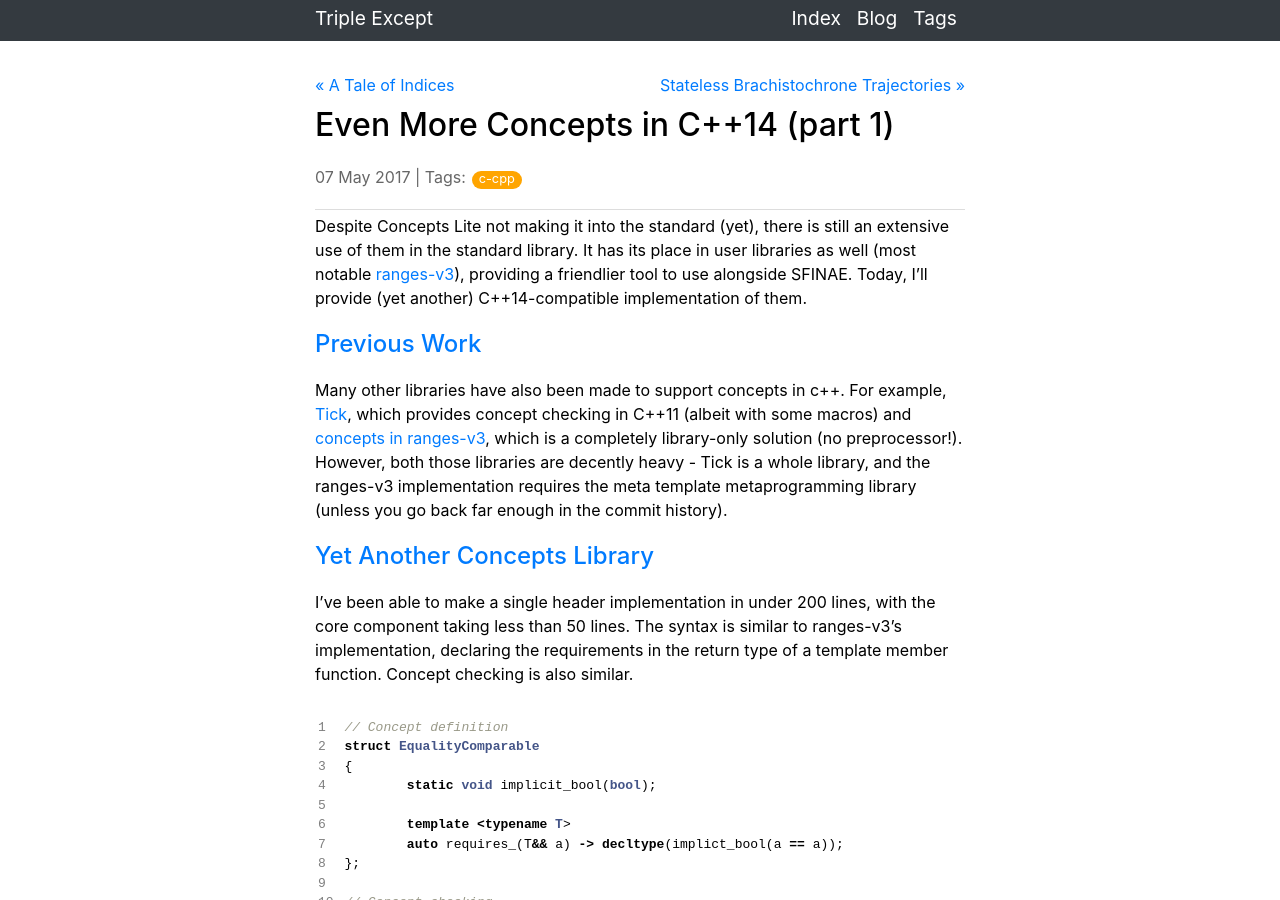
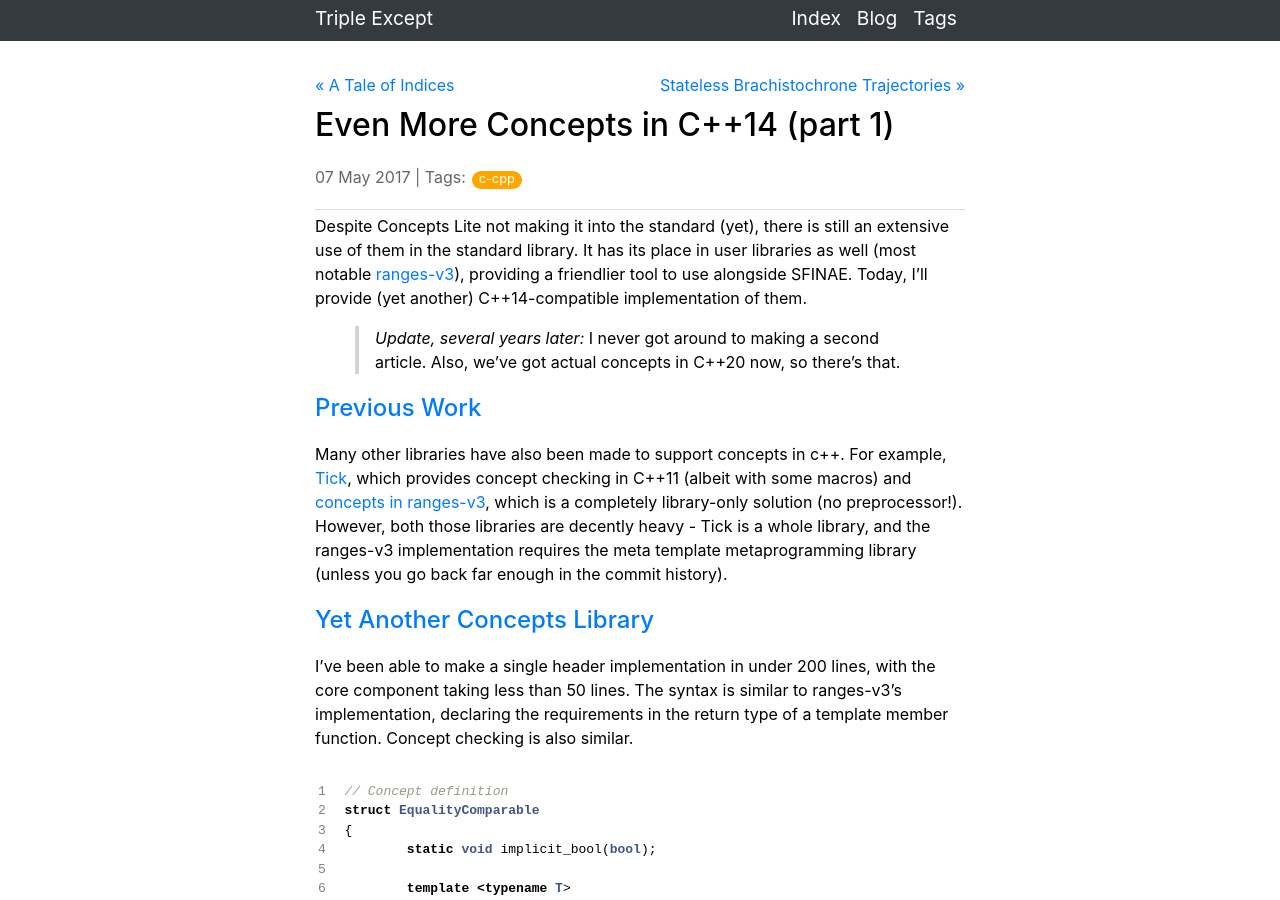
Before and after one commit to ralismark/ralismark.github.io, a Jekyll site: the page built from _posts/2017-05-07-cpp14-concept-1.md, in a window 1280 px wide and 900 px high. Built offline with Jekyll 4.4.1, drawn with Linux system fonts in a browser that asks for light colours; comment, search, counter and statistics services are not loaded.

Commit message:
Update to concepts post

```diff
--- a/_posts/2017-05-07-cpp14-concept-1.md
+++ b/_posts/2017-05-07-cpp14-concept-1.md
@@ -14,6 +14,9 @@ implementation of them.
   [1]: https://github.com/ericniebler/range-v3
 
 <!--more-->
+
+> *Update, several years later:* I never got around to making a second article.
+> Also, we've got actual concepts in C++20 now, so there's that.
 
 ## Previous Work
 
```
